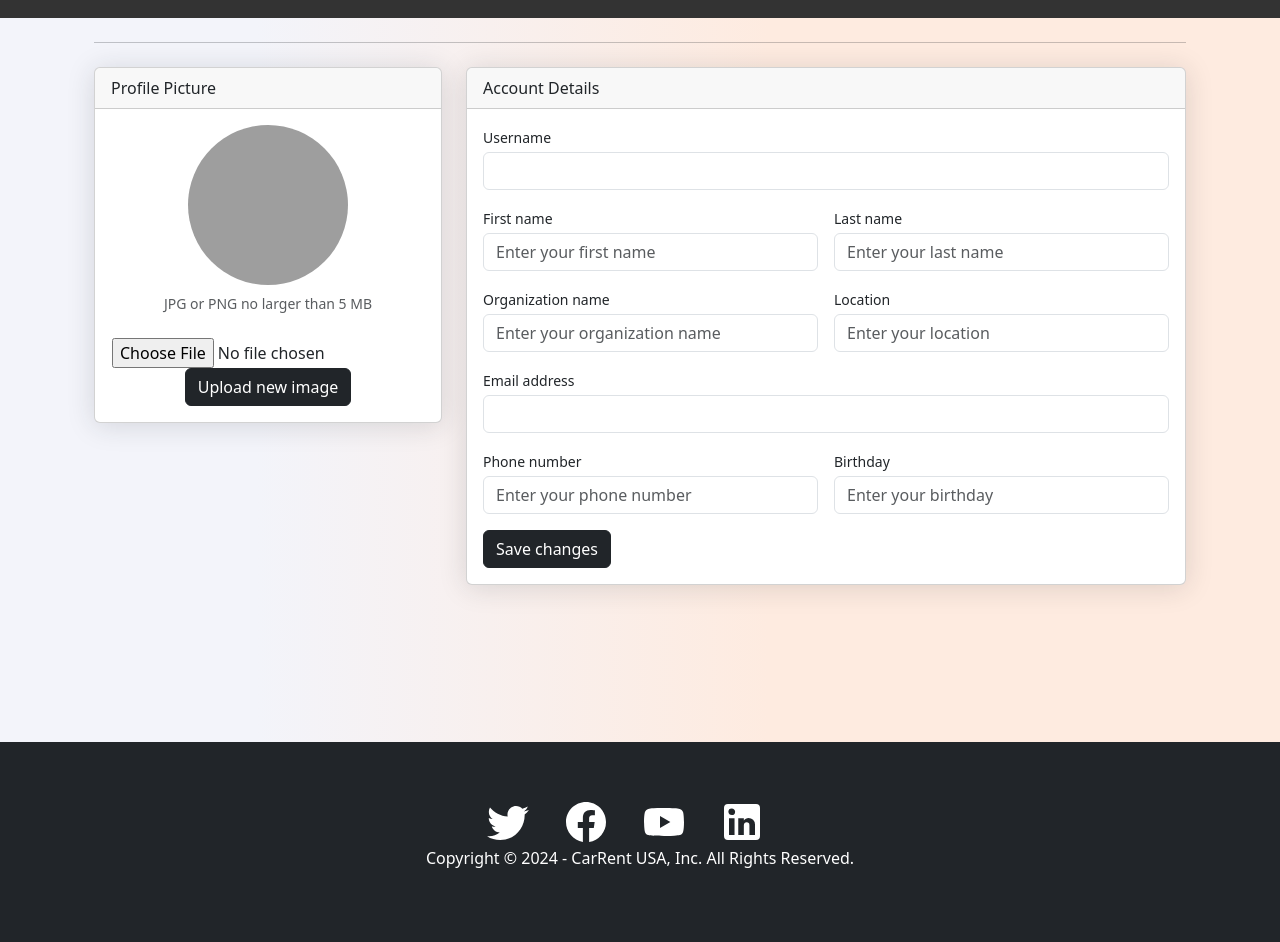
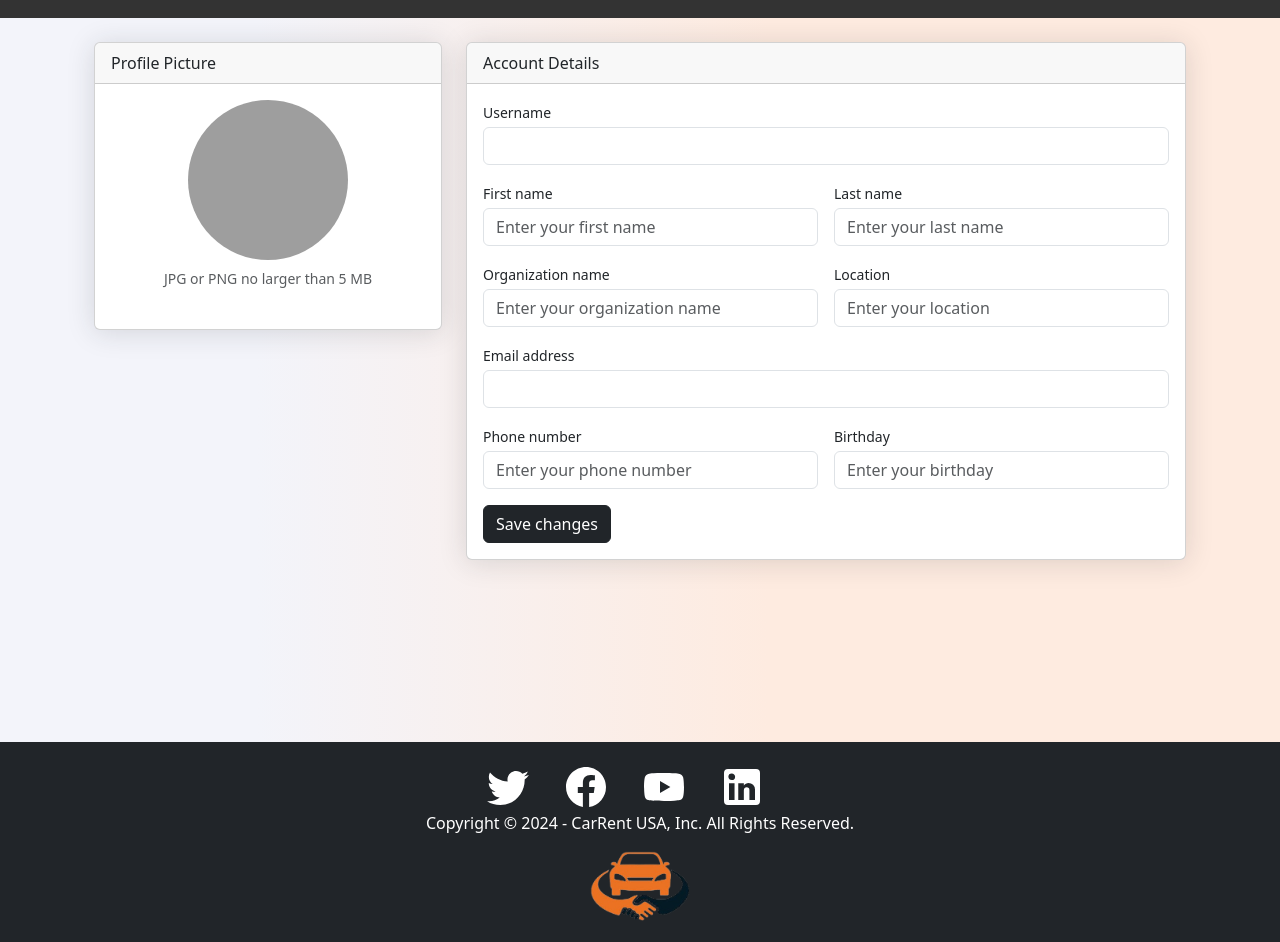
Before and after one commit to SoldierAdam/React-Rent-A-Car, a React (Create React App) app: page /profile in a window 1280 px wide. Shown: the part 58-1000 px from the top of the page. Built offline with nearby package versions, Linux system fonts and the light colour scheme; grey boxes are pictures that could not be loaded.

Commit message:
new ui changes

```diff
--- a/src/components/Footer/Footer.css
+++ b/src/components/Footer/Footer.css
@@ -20,3 +20,7 @@
 .footer .social>* {
   margin-right: 30px;
 }
+
+.footer .logo{
+  width: 100px;
+}
--- a/src/components/Footer/Footer.tsx
+++ b/src/components/Footer/Footer.tsx
@@ -13,6 +13,7 @@ function Footer() {
 					<a href="#"><Icon path={mdiLinkedin} size={2} /></a>
 				</div>
 				<p>Copyright &copy; 2024 - CarRent USA, Inc. All Rights Reserved. </p>
+				<div><img src={require("../../assets/images/navbarlogo.png")} className="logo" /></div>
 			</footer>
 		</div>
 	)
--- a/src/components/Navbar/Navbar.css
+++ b/src/components/Navbar/Navbar.css
@@ -62,7 +62,7 @@
 
   #navbar .menu-link:hover,
   #navbar .menu-link.current {
-	background: #444;
+	/* background: #444; */
 	color: #f7c08a;
   }
 
--- a/src/pages/Contact/Contact.tsx
+++ b/src/pages/Contact/Contact.tsx
@@ -65,7 +65,7 @@ const Contact = () => {
                             <ul className="list-info">
                               <li><Icon path={mdiWeb} size={1} /> No:15 Şişli/İstanbul</li>
                                 <li><Icon path={mdiEmail} size={1} /> rentacarpair9@gmail.com</li>
-                                <li><Icon path={mdiPhone} size={1} /> 02125265588</li>
+                                <li><Icon path={mdiPhone} size={1} /> 0212 526 55 88 </li>
                             </ul>
                             <ul className="social-icon-four">
                                 <li className="follow">Follow on: </li>
--- a/src/pages/HomePage/HomePage.css
+++ b/src/pages/HomePage/HomePage.css
@@ -72,6 +72,7 @@
 	box-shadow:20px 20px 15px -5px #b39588;
   }
 
+
   .home-footer {
 	background-color: #f8f9fa;
 	padding: 20px 0;
--- a/src/pages/Profile/Profile.tsx
+++ b/src/pages/Profile/Profile.tsx
@@ -6,7 +6,7 @@ const Profile = (props: Props) => {
   return (
     <div>
         <div className="container-xl px-4 mt-4">
-    <hr className="mt-0 mb-4"/>
+    {/* <hr className="mt-0 mb-4"/> */}
     <div className="row">
       <div className="col-xl-4">
 
@@ -18,10 +18,10 @@ const Profile = (props: Props) => {
 
             <div className="small font-italic text-muted mb-4">JPG or PNG no larger than 5 MB</div>
 
-            <form id="image-upload-form">
+            {/* <form id="image-upload-form">
               <input type="file" id="image-upload"/>
               <label className="btn btn-dark">Upload new image</label>
-            </form>
+            </form> */}
           </div>
         </div>
       </div>
```
